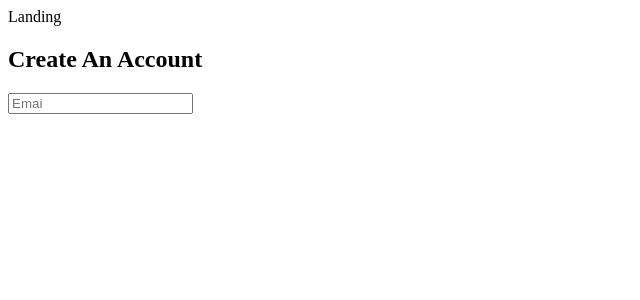
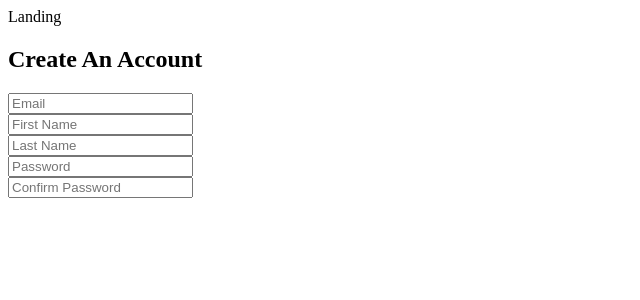
Before and after one commit to reaganforonda/turningpoint, a React (Create React App) app: page /#/ in a window 1280 px wide. Shown: the top 300 px of the page, without its empty margins (0-640 px from the left). Built offline with nearby package versions, Linux system fonts and the light colour scheme; what redux-promise-middleware would draw is missing.

Commit message:
register form

```diff
--- a/src/Components/Landing/RegisterForm.js
+++ b/src/Components/Landing/RegisterForm.js
@@ -13,10 +13,21 @@ export default class RegisterForm extends React.Component{
         }
 
         this.handleInputChange = this.handleInputChange.bind(this);
+        this.resetForm = this.resetForm.bind(this);
     }
 
     handleInputChange(e) {
         this.setState({[e.target.name]: e.target.value});
+    }
+
+    resetForm(){
+        this.setState({
+            email:'',
+            firstName: '',
+            lastName: '',
+            pw: '',
+            confirmPW:''
+        })
     }
 
     render(){
@@ -26,7 +37,23 @@ export default class RegisterForm extends React.Component{
                     <h2>Create An Account</h2>
                 </div>
                 <div>
-                    <input placeholder='Emai' name='email' type='email' value={this.state.email}
+                    <input placeholder='Email' name='email' type='email' value={this.state.email}
+                        onChange={(e) => this.handleInputChange(e)} />
+                </div>
+                <div>
+                    <input placeholder='First Name' name='firstName' type='text' value={this.state.firstName}
+                        onChange={(e) => this.handleInputChange(e)} />
+                </div>
+                <div>
+                    <input placeholder='Last Name' name='lastName' type='text' value={this.state.lastName}
+                        onChange={(e) => this.handleInputChange(e)} />
+                </div>
+                <div>
+                    <input placeholder='Password' name='pw' type='password' value={this.state.pw}
+                        onChange={(e) => this.handleInputChange(e)} />
+                </div>
+                <div>
+                    <input placeholder='Confirm Password' name='confirmPW' type='password' value={this.state.confirmPW}
                         onChange={(e) => this.handleInputChange(e)} />
                 </div>
             </form>
```
